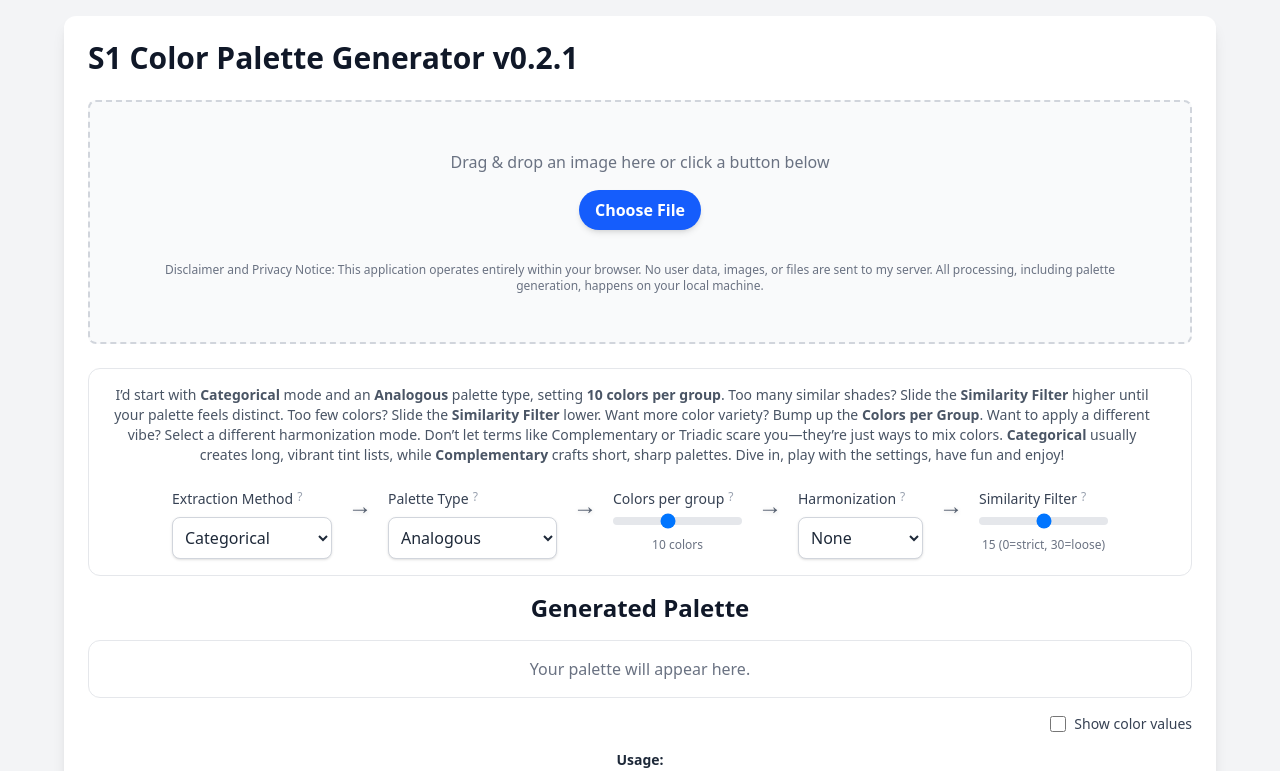
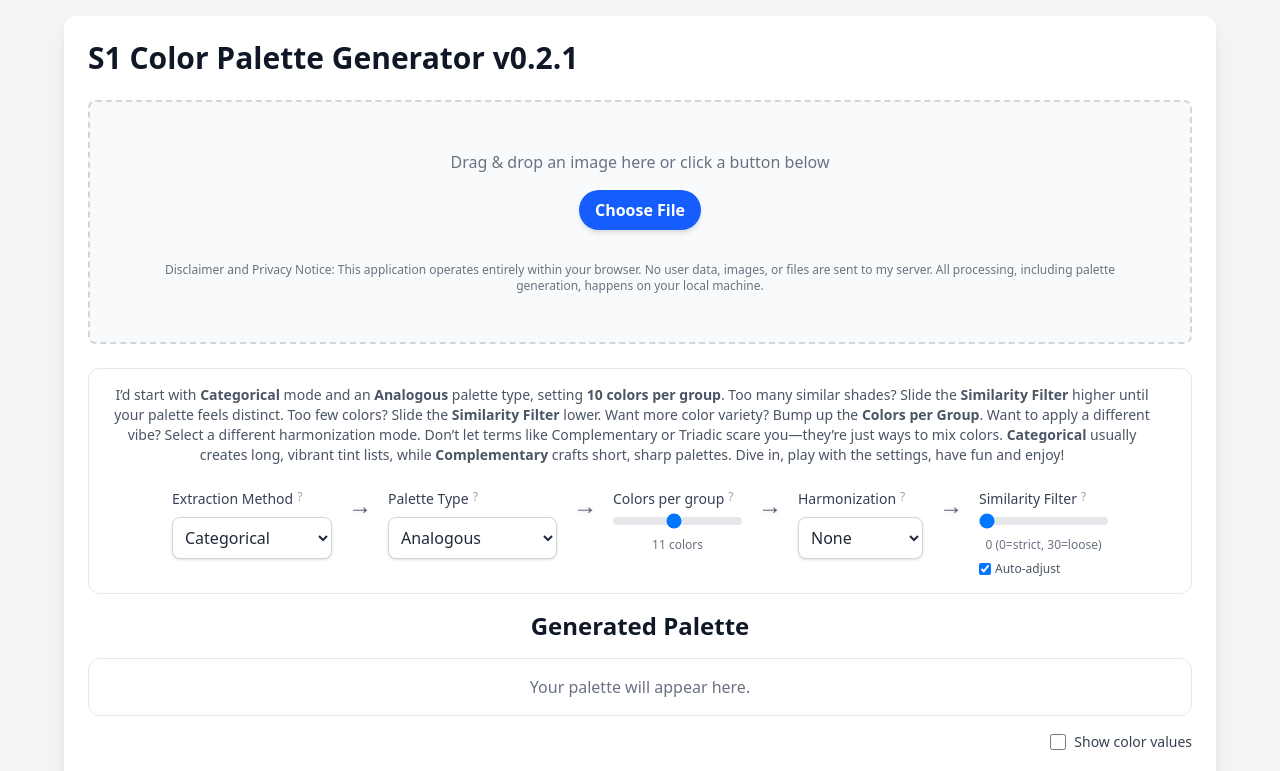
Before and after one commit to vlat456/s1-palette-app, a React (Vite) app: page / in a window 1280 px wide. Shown: the top 771 px of the page. Built offline with nearby package versions, Linux system fonts and the light colour scheme.

Commit message:
adaptive treshold

```diff
--- a/src/App.jsx
+++ b/src/App.jsx
@@ -509,6 +509,27 @@ const generateMonochromaticPalette = (baseColor, numVariations) => {
   return variations;
 };
 
+const getAdaptiveThreshold = (colors, userThreshold) => {
+  if (colors.length < 10) return userThreshold;
+
+  const sampleSize = Math.min(colors.length, 30);
+  let totalDistance = 0;
+  let comparisons = 0;
+
+  for (let i = 0; i < sampleSize; i += 2) {
+    for (let j = i + 1; j < sampleSize; j += 3) {
+      totalDistance += deltaE(colors[i], colors[j]);
+      comparisons++;
+    }
+  }
+
+  const avgDistance = totalDistance / comparisons;
+  const adaptiveBase = Math.max(2, Math.min(20, avgDistance * 0.3));
+
+  // Blend user preference with adaptive suggestion
+  return userThreshold * 0.7 + adaptiveBase * 0.3;
+};
+
 const Hint = ({ label, text }) => (
   <div className="relative inline-block group">
     <span className="text-sm font-medium text-gray-700 dark:text-gray-300">
@@ -531,14 +552,15 @@ const App = () => {
   const [imageSrc, setImageSrc] = useState(null);
   const [palette, setPalette] = useState([]);
   const [isLoading, setIsLoading] = useState(false);
-  const [colorsPerHue, setColorsPerHue] = useState(10);
+  const [colorsPerHue, setColorsPerHue] = useState(11);
   const [harmonizeModel, setHarmonizeModel] = useState("none");
   const [extractionMethod, setExtractionMethod] = useState("categorical");
   const [dominantColorCount, setDominantColorCount] = useState(3);
   const [isDragging, setIsDragging] = useState(false);
-  const [similarityThreshold, setSimilarityThreshold] = useState(15);
+  const [similarityThreshold, setSimilarityThreshold] = useState(0);
   const [paletteType, setPaletteType] = useState("analogous");
   const [showColorValues, setShowColorValues] = useState(false);
+  const [useAdaptiveThreshold, setUseAdaptiveThreshold] = useState(true);
   const imageRef = useRef(null);
 
   const categories = {
@@ -684,6 +706,13 @@ const App = () => {
         });
       }
 
+      // Order by hue
+      // newPalette.sort((a, b) => {
+      //   const [hA] = rgbToHsl(...a); // Get hue (0-1)
+      //   const [hB] = rgbToHsl(...b);
+      //   return hA - hB; // Ascending hue order (red to purple)
+      // });
+
       if (harmonizeModel !== "none") {
         newPalette = harmonizeColors(newPalette, harmonizeModel);
       }
@@ -693,10 +722,21 @@ const App = () => {
         return l > 0.1 && l < 0.95 && s > 0.1;
       });
 
-      const similarityFiltered = filterSimilarColors(
+      const finalThreshold = getAdaptiveThreshold(
         filteredPalette,
         similarityThreshold
       );
+
+      const similarityFiltered = filterSimilarColors(
+        filteredPalette,
+        useAdaptiveThreshold ? finalThreshold : similarityThreshold
+      );
+
+      /* Our original version */
+      // const similarityFiltered = filterSimilarColors(
+      //   filteredPalette,
+      //   similarityThreshold
+      // );
 
       const uniqueColors = Array.from(
         new Set(similarityFiltered.map(JSON.stringify))
@@ -717,6 +757,7 @@ const App = () => {
     extractionMethod,
     dominantColorCount,
     similarityThreshold,
+    useAdaptiveThreshold,
     paletteType,
   ]);
 
@@ -1044,6 +1085,21 @@ const App = () => {
                 <span className="mt-3 text-xs text-gray-500 dark:text-gray-400 text-center">
                   {similarityThreshold} (0=strict, 30=loose)
                 </span>
+                <div className="flex items-center mt-2">
+                  <input
+                    id="useAdaptiveThreshold"
+                    type="checkbox"
+                    checked={useAdaptiveThreshold}
+                    onChange={(e) => setUseAdaptiveThreshold(e.target.checked)}
+                    className="h-3 w-3 text-blue-600 focus:ring-blue-500 border-gray-300 rounded"
+                  />
+                  <label
+                    htmlFor="useAdaptiveThreshold"
+                    className="ml-1 block text-xs text-gray-600 dark:text-gray-400"
+                  >
+                    Auto-adjust
+                  </label>
+                </div>
               </div>
             </div>
 
```
